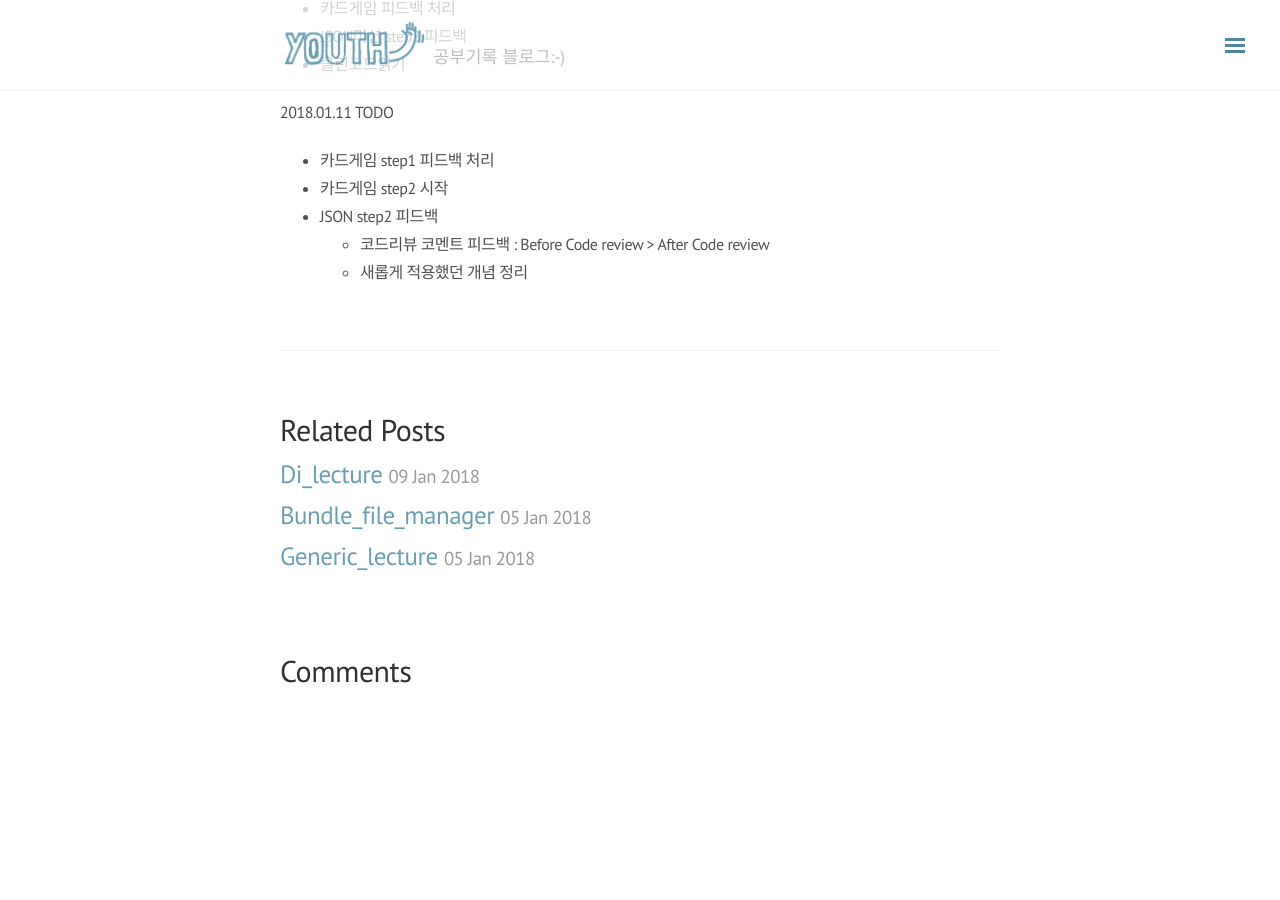
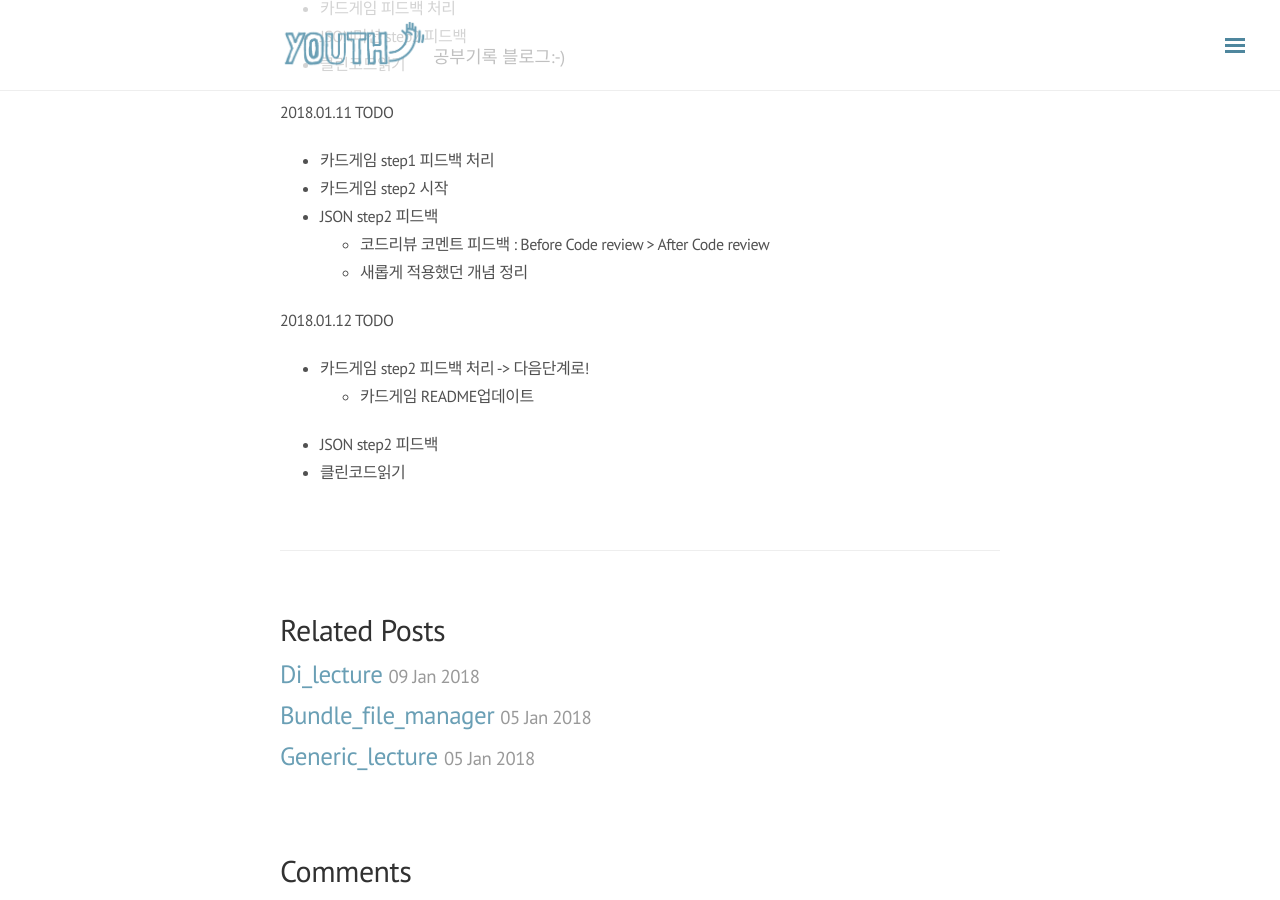
Before and after one commit to jinios/jinios.github.io, a Jekyll site: the page built from _posts/2018-01-08-TIL.md, in a window 1280 px wide and 900 px high, scrolled down 2046 px. Built offline with Jekyll 4.4.1, drawn with Linux system fonts in a browser that asks for light colours; nearby versions of some CDN libraries; our own code applies the rules of GitHub Pages for plain Markdown files; comment, search, counter and statistics services are not loaded; before the commit the page ends 2746 px from its top, so only the background shows below that.

Commit message:
update TIL

```diff
--- a/_posts/2018-01-08-TIL.md
+++ b/_posts/2018-01-08-TIL.md
@@ -53,3 +53,10 @@ TODO
 - JSON step2 피드백
   - 코드리뷰 코멘트 피드백 : Before Code review > After Code review
   - 새롭게 적용했던 개념 정리
+
+2018.01.12
+TODO
+- 카드게임 step2 피드백 처리 -> 다음단계로!
+  - 카드게임 README업데이트
+- JSON step2 피드백
+- 클린코드읽기
```
